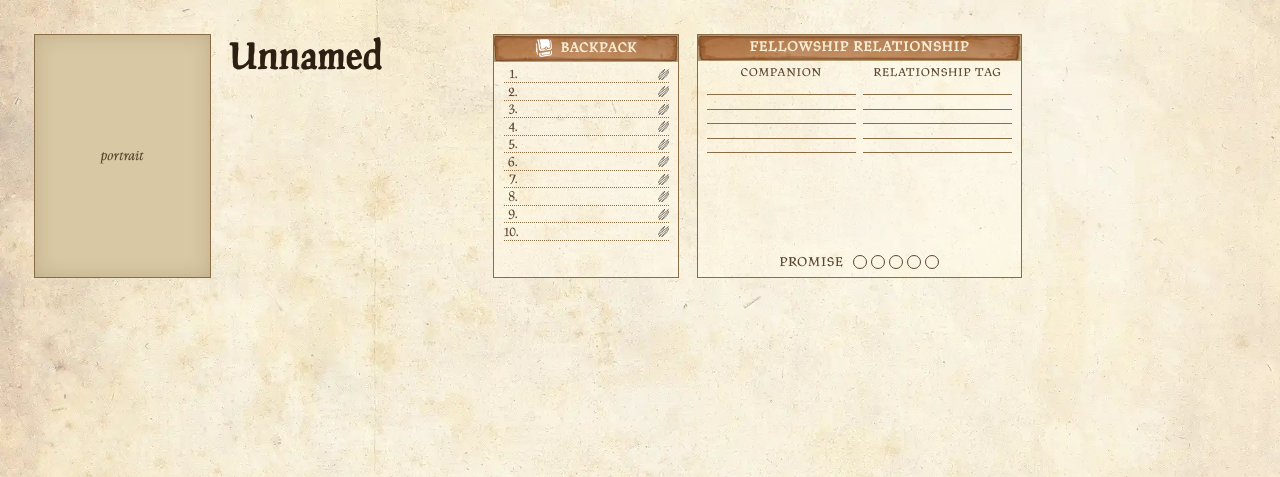
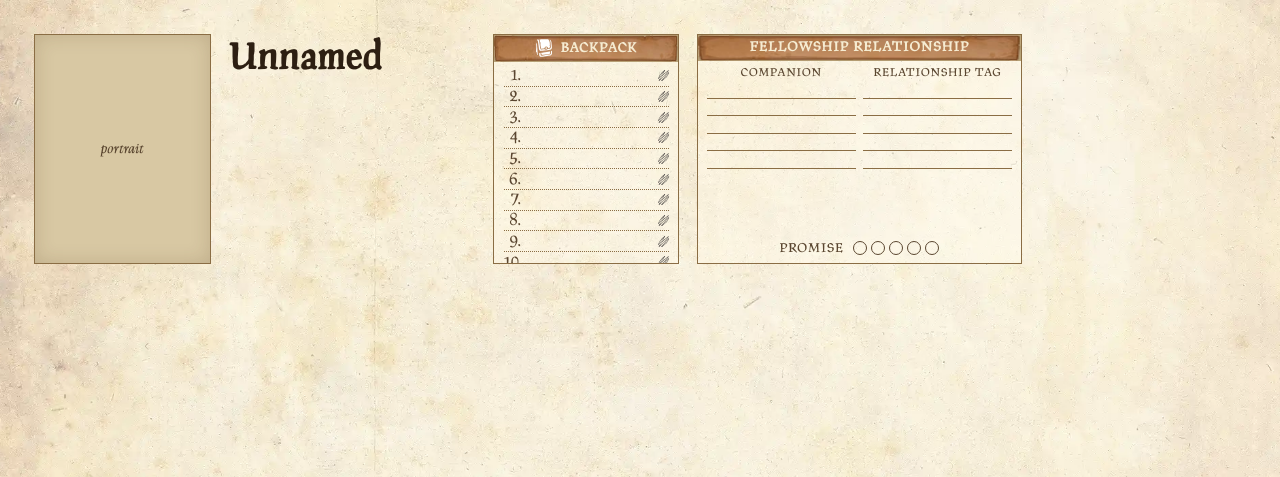
Before and after one commit to gmsshadow/litm-sheet-builder, a Flask app: template templates/sheet.html in a window 1280 px wide. Shown: the top 477 px of the page. Run offline with Flask 3, Linux system fonts and the light colour scheme; the template is opened without the code that fills it, so the values that code supplies are empty.

Commit message:
Increased tag font size for clarity

```diff
--- a/static/css/sheet.css
+++ b/static/css/sheet.css
@@ -106,7 +106,7 @@ body.sheet-page {
   display: flex;
   flex-direction: row;
   gap: 0.18in;
-  flex: 0 0 2.55in;              /* taller top row to fit Fellowship section comfortably */
+  flex: 0 0 2.4in;               /* taller top row to fit Fellowship section comfortably */
   overflow: hidden;              /* clip overlong quotes so they don't bleed into theme cards */
 }
 .character-block {
@@ -250,7 +250,7 @@ body.sheet-page {
   gap: 0.05in;
   min-height: 1.05em;
   padding: 0.015in 0;
-  font-size: 8.5pt;
+  font-size: 10.5pt;
   line-height: 1.2;
   border-bottom: 1px dotted var(--rule);
 }
@@ -320,7 +320,7 @@ body.sheet-page {
   min-height: 1.2em;
   padding: 0.02in 0.04in;
   border-bottom: 1px solid var(--rule);
-  font-size: 9pt;
+  font-size: 11pt;
   line-height: 1.2;
   word-break: break-word;
 }
@@ -425,7 +425,7 @@ body.sheet-page {
   padding: 0.025in 0;
   font-family: var(--font-tag);
   font-style: italic;
-  font-size: 9pt;
+  font-size: 11pt;
   line-height: 1.25;
   min-height: 1.25em;            /* keep empty rows visible */
 }
```
